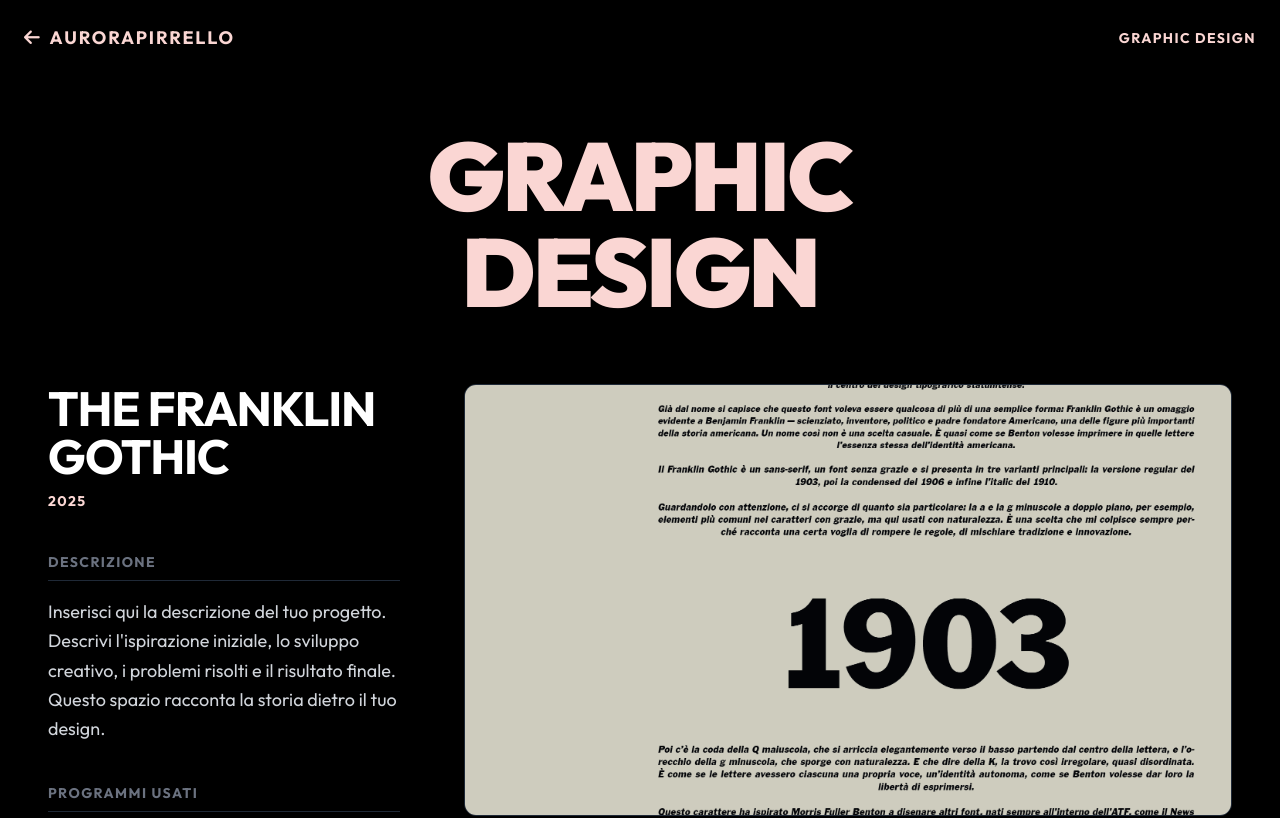
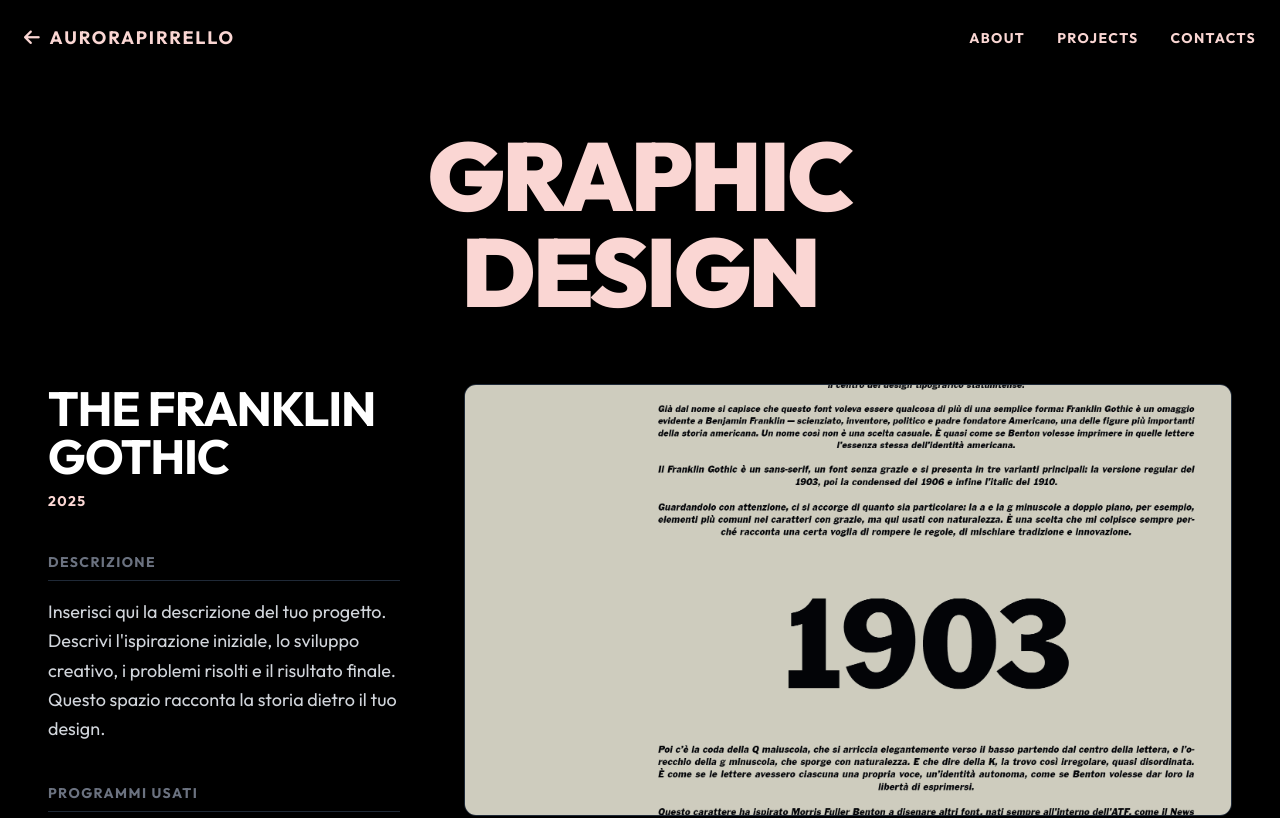
Before and after one commit to AuroraPirrello/AuraDesign, a plain HTML site: page graphic-design.html in a window 1280 px wide. Shown: the top 818 px of the page. Drawn offline with nearby package versions, Linux system fonts and the light colour scheme.

Commit message:
Update graphic-design.html

```diff
--- a/graphic-design.html
+++ b/graphic-design.html
@@ -16,9 +16,11 @@
         <div class="text-lg font-bold tracking-widest uppercase">
             <a href="index.html" class="hover:text-gray-400 transition-colors"><i class="fas fa-arrow-left mr-2"></i>AuroraPirrello</a>
         </div>
-        <div class="text-sm font-semibold tracking-widest uppercase">
-            Graphic Design
-        </div>
+        <nav class="hidden md:flex space-x-8 text-sm font-semibold tracking-widest">
+            <a href="#about" class="hover:text-gray-500 transition-colors uppercase">About</a>
+            <a href="#projects" class="hover:text-gray-500 transition-colors uppercase">Projects</a>
+            <a href="#contact" class="hover:text-gray-500 transition-colors uppercase">Contacts</a>
+        </nav>
     </header>
 
     <section class="min-h-screen pt-32 pb-24 px-6 md:px-12 max-w-7xl mx-auto">
```
